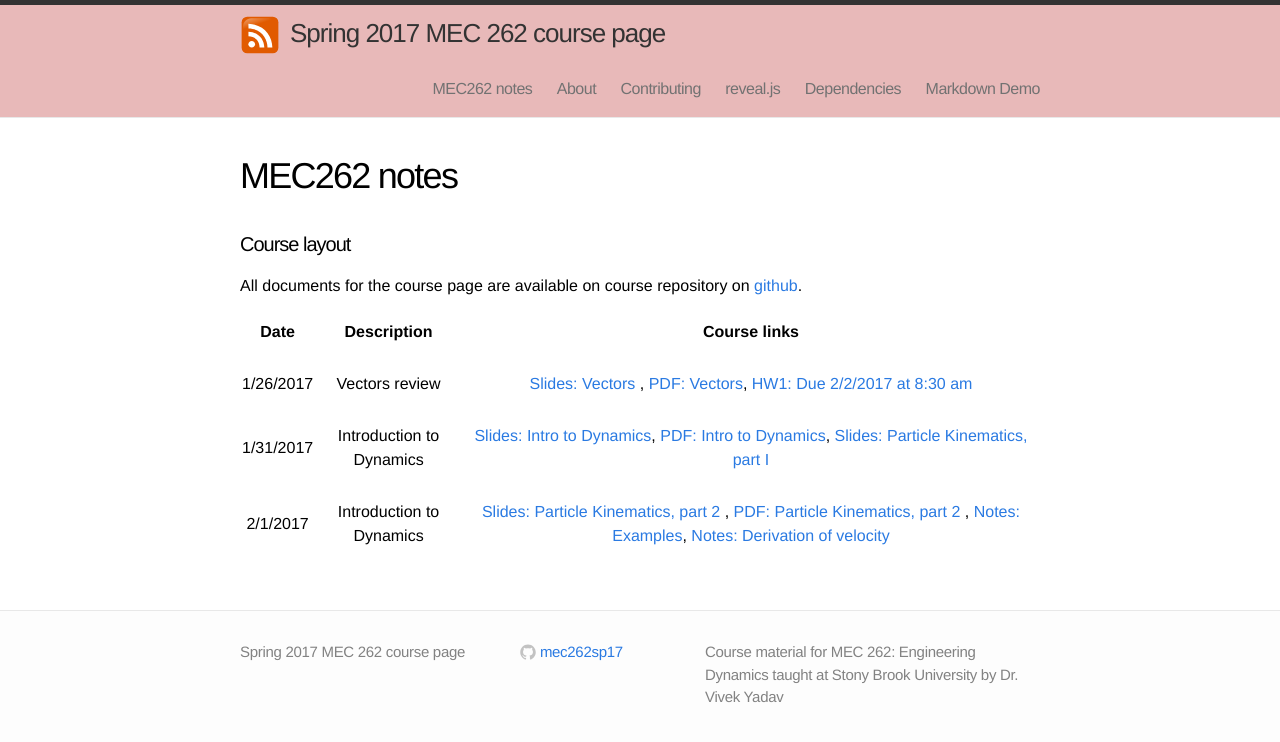
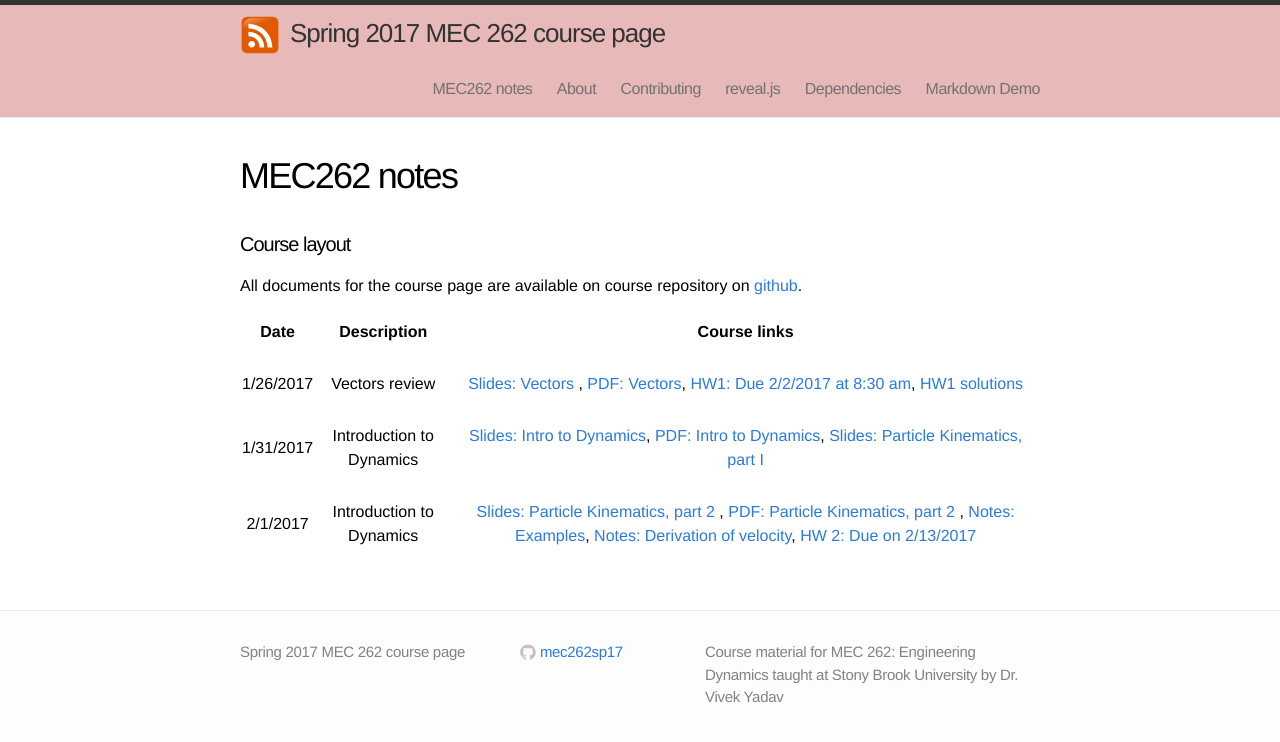
Before and after one commit to mec262sp17/mec262sp17.github.io, a Jekyll site: the page built from Course_materials.md, in a window 1280 px wide. Shown: the top 742 px of the page. Built offline with Jekyll 4.4.1, drawn with Linux system fonts in a browser that asks for light colours.

Commit message:
added hw2 and hw1 solutions

```diff
--- a/Course_materials.md
+++ b/Course_materials.md
@@ -15,8 +15,8 @@ All documents for the course page are available on course repository on [github]
 | Date     | Description | Course links |
 | :----------: | :--------------------------------------: | :--------: |
 | | | |
-|       1/26/2017    |   Vectors review | [Slides: Vectors](https://mec262sp17.github.io/Presentations/Review_vectors.html#/) , [PDF: Vectors](https://mec262sp17.github.io/Presentations/Review_vectors.pdf), [HW1: Due 2/2/2017 at 8:30 am](https://mec262sp17.github.io/Homework2017/MEC262_HW1_DueFeb22017.pdf)        |
+|       1/26/2017    |   Vectors review | [Slides: Vectors](https://mec262sp17.github.io/Presentations/Review_vectors.html#/) , [PDF: Vectors](https://mec262sp17.github.io/Presentations/Review_vectors.pdf), [HW1: Due 2/2/2017 at 8:30 am](https://mec262sp17.github.io/Homework2017/MEC262_HW1_DueFeb22017.pdf), [HW1 solutions](https://mec262sp17.github.io/Homework2017/HW1_Solutions_MEC262.pdf)        |
 | | | |
 |       1/31/2017    |    Introduction to Dynamics |  [Slides: Intro to Dynamics](https://mec262sp17.github.io/Presentations/Ch1_Intro_to_Dynamics.html#/), [PDF: Intro to Dynamics](https://mec262sp17.github.io/Presentations/Ch1_Intro_to_Dynamics.pdf), [Slides: Particle Kinematics, part I](https://mec262sp17.github.io/Presentations/Ch2_Particle_Kinematics.html#/)          |
 | | | |
-|       2/1/2017    |    Introduction to Dynamics |  [Slides: Particle Kinematics, part 2](https://mec262sp17.github.io/Presentations/Ch2_Particle_Kinematics_2.html#/)   , [PDF: Particle Kinematics, part 2](https://mec262sp17.github.io/Presentations/Ch2_Particle_Kinematics_2.pdf)  , [Notes: Examples](https://mec262sp17.github.io/Notes/examples_212017_mec262.pdf), [Notes: Derivation of velocity](https://mec262sp17.github.io/Notes/derivation_WXR.pdf)      |
+|       2/1/2017    |    Introduction to Dynamics |  [Slides: Particle Kinematics, part 2](https://mec262sp17.github.io/Presentations/Ch2_Particle_Kinematics_2.html#/)   , [PDF: Particle Kinematics, part 2](https://mec262sp17.github.io/Presentations/Ch2_Particle_Kinematics_2.pdf)  , [Notes: Examples](https://mec262sp17.github.io/Notes/examples_212017_mec262.pdf), [Notes: Derivation of velocity](https://mec262sp17.github.io/Notes/derivation_WXR.pdf), [HW 2: Due on 2/13/2017](https://mec262sp17.github.io/Homework2017/HW2_MEC262_Sp17.pdf)      |
```
